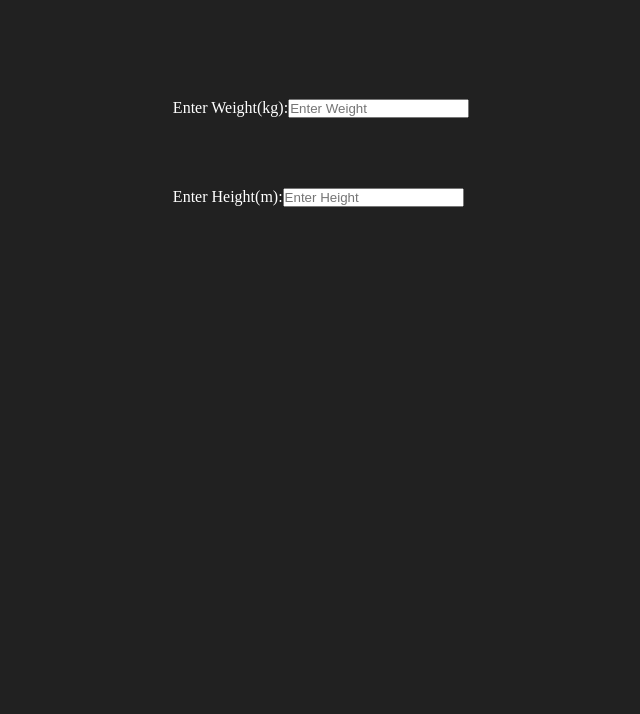
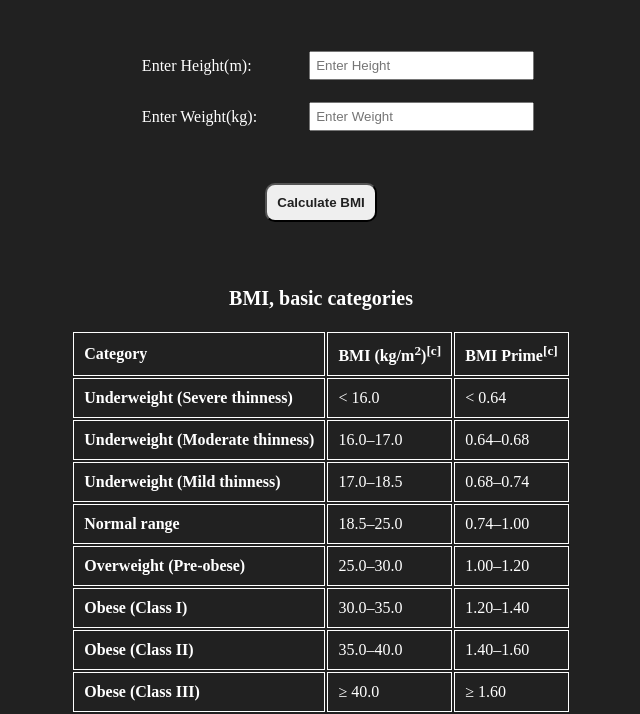
Before and after one commit to abhishekJoshi-2003/JS-Hindi, a plain HTML site: page 07_projects/BMI Calculator/index.html in a window 1280 px wide. Shown: the part 107-821 px from the top of the page, without its empty margins (319-959 px from the left). Before the commit the page ends 800 px from the top, so only its background shows below. Drawn offline with Linux system fonts and the light colour scheme.

Commit message:
project 2 completed

```diff
--- a/07_projects/BMI Calculator/index.html
+++ b/07_projects/BMI Calculator/index.html
@@ -1,20 +1,116 @@
 <!DOCTYPE html>
 <html lang="en">
+
 <head>
     <meta charset="UTF-8">
     <meta name="viewport" content="width=device-width, initial-scale=1.0">
     <link rel="stylesheet" href="styles.css">
     <title>BMI Generator 😎</title>
 </head>
+
 <body>
     <div class="container">
         <h1 class="mainHead">BMI Calculator</h1>
         <p>Calculate your BMI Index and find out</p>
         <p>how healthy you are</p>
         <form class="weightForm">
-            <div class ="inputBox"><label>Enter Weight(kg):</label><input type="text" name="weight" id="weight" placeholder="Enter Weight"></div>
-            <div class ="inputBox"><label>Enter Height(m):</label><input type="text" name="height" id="height" placeholder="Enter Height"></div>
+            <table class="field">
+                <tr>
+                    <td class="inputBox"><label class="lab">Enter Height(m):</label></td>
+                    <td class="inputBox"><input type="text" name="height" id="height" class="inp"
+                            placeholder="Enter Height"></td>
+                </tr>
+                <tr>
+                    <td class="inputBox"><label class="lab">Enter Weight(kg):</label></td>
+                    <td class="inputBox"><input type="text" name="weight" id="weight" class="inp"
+                            placeholder="Enter Weight"></td>
+                </tr>
+            </table>
         </form>
+        <button class="calcBut">Calculate BMI</button>
+        <div id="result"></div>
     </div>
+    <table>
+        <caption style="font-weight: bold;font-size: 20px;margin-top: 10px;margin-bottom: 20px;">BMI, basic categories
+        </caption>
+        <tbody>
+            <tr>
+                <th class="tabCol" scope="col">Category
+                </th>
+                <th class="tabCol" scope="col">BMI (kg/m<sup>2</sup>)<sup id="cite_ref-range-precision_16-0" class="reference"><a
+                          ><span class="cite-bracket">[</span>c<span
+                                class="cite-bracket">]</span></a></sup>
+                </th>
+                <th class="tabCol" scope="col"><span>BMI Prime</span><sup                          ><span class="cite-bracket">[</span>c<span
+                                class="cite-bracket">]</span></sup>
+                </th>
+            </tr>
+            <tr>
+                <th  class="tabCol" scope="row">Underweight (Severe thinness)
+                </th>
+                <td class="tabCol" >&lt; 16.0
+                </td>
+                <td class="tabCol" >&lt; 0.64
+                </td>
+            </tr>
+            <tr>
+                <th class="tabCol" scope="row">Underweight (Moderate thinness)
+                </th>
+                <td class="tabCol">16.0–17.0
+                </td>
+                <td class="tabCol">0.64–0.68
+                </td>
+            </tr>
+            <tr>
+                <th class="tabCol" scope="row">Underweight (Mild thinness)
+                </th>
+                <td class="tabCol">17.0–18.5
+                </td>
+                <td class="tabCol">0.68–0.74
+                </td>
+            </tr>
+            <tr>
+                <th class="tabCol" scope="row">Normal range
+                </th>
+                <td class="tabCol">18.5–25.0
+                </td>
+                <td class="tabCol">0.74–1.00
+                </td>
+            </tr>
+            <tr>
+                <th class="tabCol" scope="row">Overweight (Pre-obese)
+                </th>
+                <td class="tabCol">25.0–30.0
+                </td>
+                <td class="tabCol">1.00–1.20
+                </td>
+            </tr>
+            <tr>
+                <th class="tabCol" scope="row">Obese (Class I)
+                </th>
+                <td class="tabCol">30.0–35.0
+                </td>
+                <td class="tabCol">1.20–1.40
+                </td>
+            </tr>
+            <tr>
+                <th class="tabCol" scope="row">Obese (Class II)
+                </th>
+                <td class="tabCol">35.0–40.0
+                </td>
+                <td class="tabCol">1.40–1.60
+                </td>
+            </tr>
+            <tr>
+                <th class="tabCol" scope="row">Obese (Class III)
+                </th>
+                <td class="tabCol">≥ 40.0
+                </td>
+                <td class="tabCol">≥ 1.60
+                </td>
+            </tr>
+        </tbody>
+    </table>
 </body>
+<script src="index.js"></script>
 </html>
--- a/07_projects/BMI Calculator/index.js
+++ b/07_projects/BMI Calculator/index.js
@@ -0,0 +1,18 @@
+function handleCalculation(){
+    const w = Number(document.querySelector('#weight').value);
+    const h = Number(document.querySelector('#height').value);
+    if(w&&h)
+    {
+        const BMI = w/(h*h);
+        console.log(w);
+        console.log(h);
+        console.log(BMI);
+        document.querySelector('#result').innerHTML = `Your BMI is ${BMI}`;
+    }
+    else
+    {
+        document.querySelector('#result').innerHTML = "";
+    }
+}
+
+document.querySelector('.calcBut').addEventListener('click',handleCalculation);
--- a/07_projects/BMI Calculator/styles.css
+++ b/07_projects/BMI Calculator/styles.css
@@ -31,5 +31,29 @@ body {
 }
 .inputBox{
     padding: 10px;
-    margin: 50px;
+    margin: 5px;
 }
+.lab{
+    margin-right: 10px;
+}
+.inp{
+    margin-left: 20px;
+    padding: 5px;
+    width: 100%
+}
+.calcBut{
+    padding: 10px;
+    border-radius: 10px;
+    color: #212121;
+    font-weight: bold;
+}
+.tabCol{
+    padding: 10px;
+    text-align: left;
+    border: 1px solid white;
+}
+#result{
+    font-size: 20px;
+    margin: 20px;
+    font-weight: bold;
+}
```
Also changed, not shown: 1 other file.
